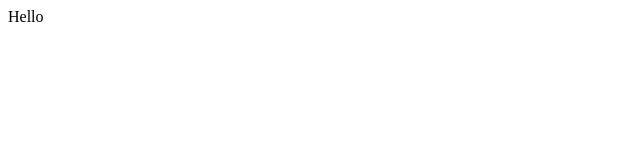
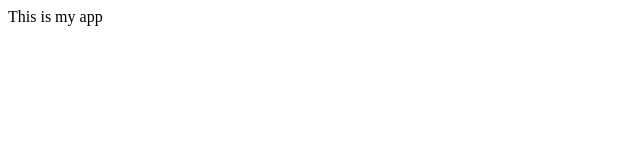
Before and after one commit to JosephMolokoSebake/myappsample, a plain HTML site: page index.html in a window 1280 px wide. Shown: the full height of the page, 0-640 px from the left. Drawn offline with Linux system fonts and the light colour scheme.

Commit message:
changed app.js

```diff
--- a/app.js
+++ b/app.js
@@ -0,0 +1 @@
+console.log('Hello');
--- a/index.html
+++ b/index.html
@@ -5,6 +5,6 @@ my app
 </title>
 </head>
 <body>
-  Hello
+  This is my app
 </body>
 </html>
```
